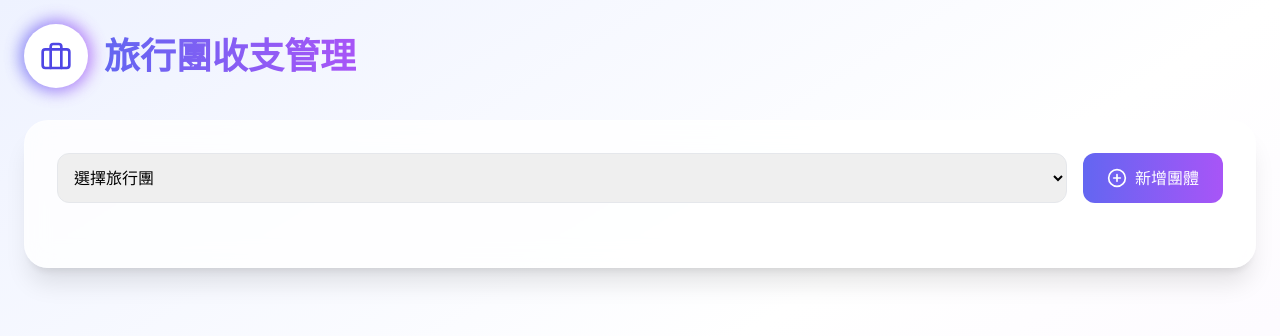
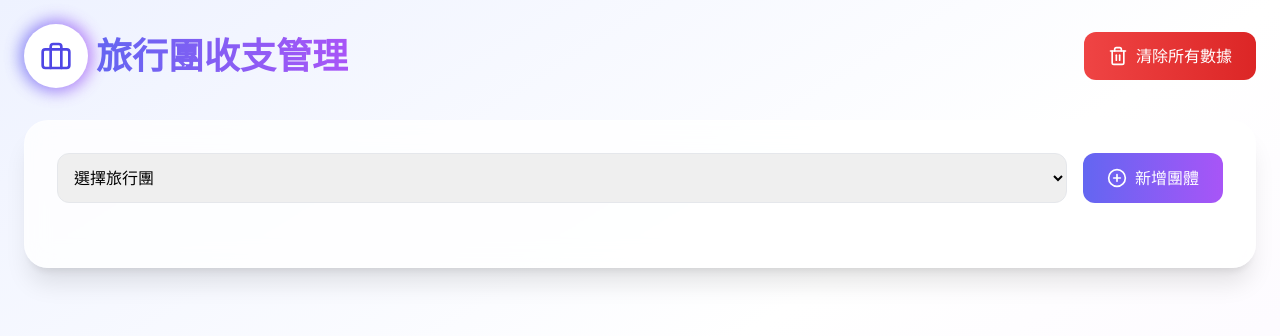
Before and after one commit to winnie0824/expense-tracker, a Next.js app: page / in a window 1280 px wide. Shown: the top 336 px of the page. Built offline with nearby package versions, Linux system fonts and the light colour scheme.

Commit message:
Update page.tsx

```diff
--- a/src/app/page.tsx
+++ b/src/app/page.tsx
@@ -9,7 +9,8 @@ import {
   DollarSign,
   Calendar,
   FileText,
-  PieChart
+  PieChart,
+  Wallet
 } from 'lucide-react'
 import {
   Chart as ChartJS,
@@ -48,7 +49,14 @@ type Entry = {
 }
 
 export default function Home() {
-  const [tours, setTours] = useState<Tour[]>([])
+  const [tours, setTours] = useState<Tour[]>(() => {
+    if (typeof window !== 'undefined') {
+      const saved = localStorage.getItem('tourData');
+      return saved ? JSON.parse(saved) : [];
+    }
+    return [];
+  });
+
   const [currentTour, setCurrentTour] = useState<Tour | null>(null)
   const [showNewTourForm, setShowNewTourForm] = useState(false)
   const [showNewEntryForm, setShowNewEntryForm] = useState(false)
@@ -83,61 +91,81 @@ export default function Home() {
   }
 
   const handleAddTour = (e: React.FormEvent) => {
-    e.preventDefault()
+    e.preventDefault();
     const newTourEntry = {
       id: tours.length + 1,
       ...newTour,
       entries: []
-    }
-    setTours([...tours, newTourEntry])
-    setCurrentTour(newTourEntry)
-    setShowNewTourForm(false)
-    setNewTour({ name: '', date: new Date().toISOString().split('T')[0] })
+    };
+    const updatedTours = [...tours, newTourEntry];
+    setTours(updatedTours);
+    localStorage.setItem('tourData', JSON.stringify(updatedTours));
+    setCurrentTour(newTourEntry);
+    setShowNewTourForm(false);
+    setNewTour({ name: '', date: new Date().toISOString().split('T')[0] });
   }
 
   const handleAddEntry = (e: React.FormEvent) => {
-    e.preventDefault()
-    if (!currentTour) return
+    e.preventDefault();
+    if (!currentTour) return;
 
     const newEntryWithId = {
       id: currentTour.entries.length + 1,
       ...newEntry
-    }
+    };
 
     const updatedTour = {
       ...currentTour,
       entries: [...currentTour.entries, newEntryWithId]
-    }
+    };
 
-    setTours(tours.map(t => t.id === currentTour.id ? updatedTour : t))
-    setCurrentTour(updatedTour)
-    setShowNewEntryForm(false)
+    const updatedTours = tours.map(t =>
+      t.id === currentTour.id ? updatedTour : t
+    );
+
+    setTours(updatedTours);
+    localStorage.setItem('tourData', JSON.stringify(updatedTours));
+    setCurrentTour(updatedTour);
+    setShowNewEntryForm(false);
     setNewEntry({
       description: '',
       type: 'income',
       category: '',
       amount: 0,
       date: new Date().toISOString().split('T')[0]
-    })
+    });
   }
 
   const handleDeleteEntry = (entryId: number) => {
-    if (!currentTour || !confirm('確定要刪除這筆記錄嗎？')) return
+    if (!currentTour || !confirm('確定要刪除這筆記錄嗎？')) return;
 
     const updatedTour = {
       ...currentTour,
       entries: currentTour.entries.filter(e => e.id !== entryId)
+    };
+
+    const updatedTours = tours.map(t =>
+      t.id === currentTour.id ? updatedTour : t
+    );
+
+    setTours(updatedTours);
+    localStorage.setItem('tourData', JSON.stringify(updatedTours));
+    setCurrentTour(updatedTour);
   }
 
-    setTours(tours.map(t => t.id === currentTour.id ? updatedTour : t))
-    setCurrentTour(updatedTour)
+  const handleClearAllData = () => {
+    if (confirm('確定要清除所有數據嗎？此操作無法恢復！')) {
+      setTours([]);
+      setCurrentTour(null);
+      localStorage.removeItem('tourData');
     }
-
+  }
   return (
     <div className="min-h-screen bg-gradient-to-br from-indigo-50 via-white to-purple-50 p-6">
       <div className="max-w-7xl mx-auto">
         {/* 標題 */}
-        <div className="flex items-center gap-4 mb-8">
+        <div className="flex justify-between items-center mb-8">
+          <div className="flex items-center space-x-2">
             <div className="relative">
               <div className="absolute -inset-1 bg-gradient-to-r from-indigo-500 to-purple-500 rounded-full blur opacity-75"></div>
               <div className="relative bg-white rounded-full p-4">
@@ -147,6 +175,16 @@ export default function Home() {
             <h1 className="text-4xl font-bold bg-clip-text text-transparent bg-gradient-to-r from-indigo-500 to-purple-500">
               旅行團收支管理
             </h1>
+          </div>
+          <div className="space-x-2">
+            <button
+              onClick={handleClearAllData}
+              className="px-6 py-3 bg-gradient-to-r from-red-500 to-red-600 text-white rounded-xl hover:opacity-90 transition-opacity flex items-center gap-2"
+            >
+              <Trash2 size={20} />
+              <span>清除所有數據</span>
+            </button>
+          </div>
         </div>
 
         {/* 主要內容區 */}
@@ -316,7 +354,7 @@ export default function Home() {
                 )}
               </div>
 
-              {/* 記錄列表 */}
+              {/* 記錄表格 */}
               <div className="bg-white rounded-2xl shadow-lg border border-gray-100 overflow-hidden">
                 <table className="w-full">
                   <thead>
@@ -343,7 +381,7 @@ export default function Home() {
                             <td className="p-4">{entry.date}</td>
                             <td className="p-4">{entry.description}</td>
                             <td className="p-4">
-                              <span className={`inline-flex items-center gap-1 px-3 py-1 rounded-full text-sm $
+                              <span className={`inline-flex items-center gap-1 px-3 py-1 rounded-full text-sm ${
                                 entry.type === 'income'
                                   ? 'bg-blue-100 text-blue-800'
                                   : 'bg-red-100 text-red-800'
```
Lines whose indentation alone changed are shown as unchanged.
